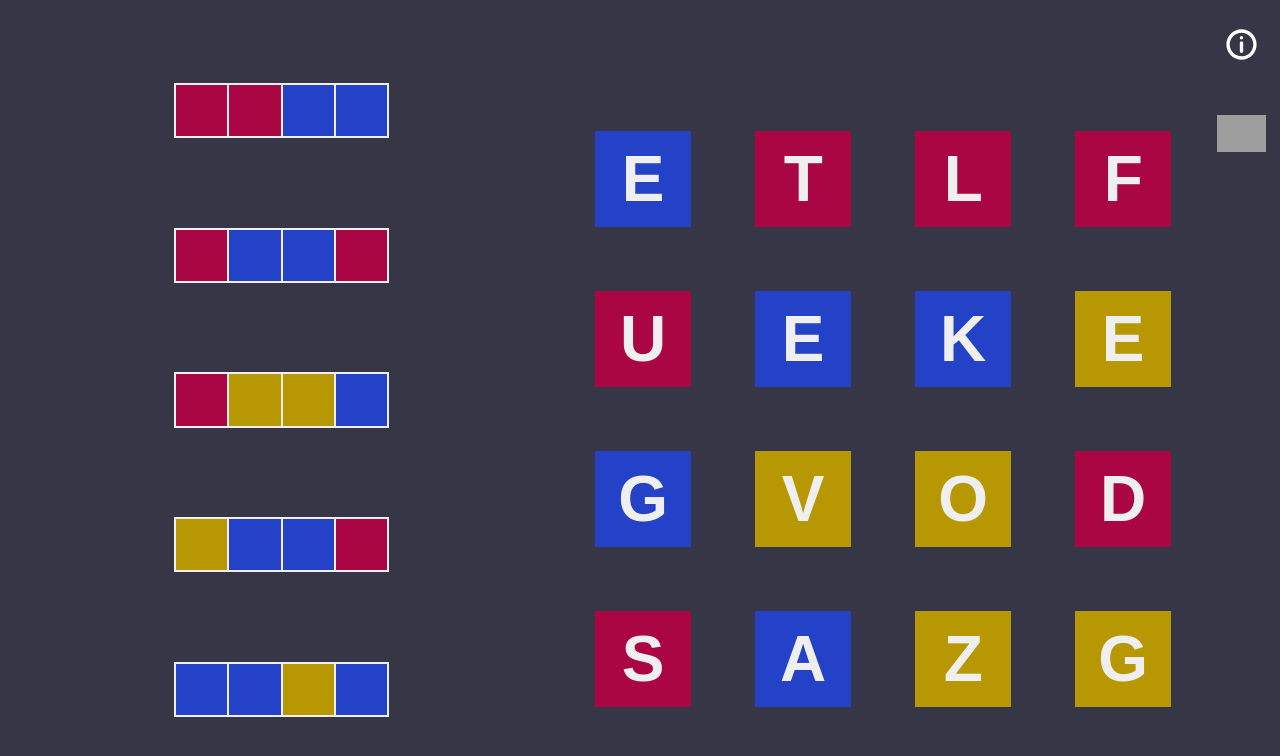
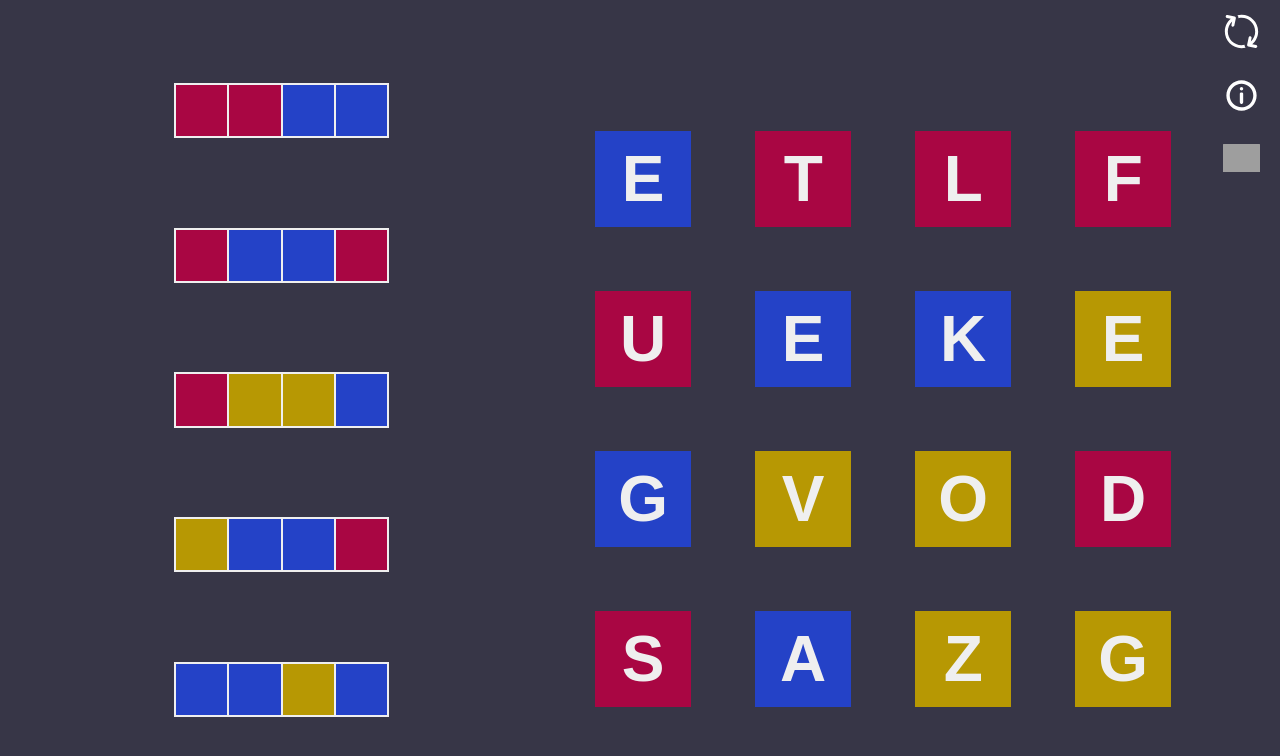
Before and after one commit to skedwards88/pallet, a React app: page / in a window 1280 px wide. Shown: the top 756 px of the page. Built offline with nearby package versions, Linux system fonts and the light colour scheme; grey boxes are pictures that could not be loaded.

Commit message:
fix landscape controls

```diff
--- a/src/App.css
+++ b/src/App.css
@@ -40,18 +40,11 @@ button {
 }
 
 #controls {
-  display: grid;
-  grid-template-areas:
-    "nextGame newGame rules heart";
-  grid-template-columns:
-    1fr
-    auto
-    auto
-    auto;
+  display: flex;
+  justify-content: flex-end;
   grid-area: controls;
   width: 100%;
   height: 5vh;
-  white-space: pre;
 }
 
 #controls > button {
@@ -68,14 +61,6 @@ button {
   justify-content: center;
   margin-right: 1vmax;
   padding: 0;
-}
-
-#nextGame {
-  margin-left: 1vmax;
-  grid-area: nextGame;
-  font-size: calc(var(--default-font-size) * 0.75);
-  display: flex;
-  align-items: center;
 }
 
 #rules {
@@ -261,31 +246,14 @@ button {
   }
 
   #controls {
-    display: grid;
-    grid-template-areas:
-      "rules"
-      "heart"
-      "nextGame";
-    grid-template-rows:
-      auto
-      auto
-      1fr;
+    display: flex;
+    flex-direction: column;
+    justify-content: flex-start;
     height: 100%;
     width: 6vw;
   }
 
   #controls button {
-    width: auto;
-    margin-right: 0;
-    margin: 2vmax 0;
-  }
-
-  #nextGame {
-    margin-bottom: 1vmax;
-    writing-mode: vertical-rl;
-    text-orientation: mixed;
-    text-align: right;
-    justify-content: flex-end;
-    display: none;
+    margin: 1vmax 0;
   }
 }
```
Also changed, not shown: 1 other file (tests, documents, lock files or other folders).
